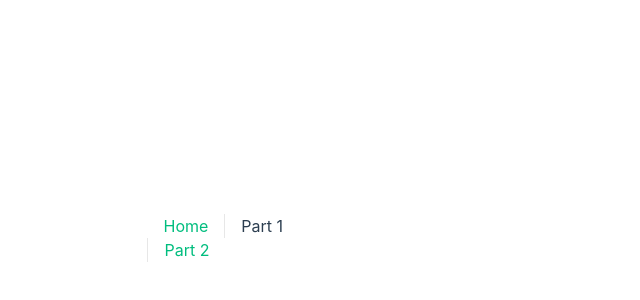
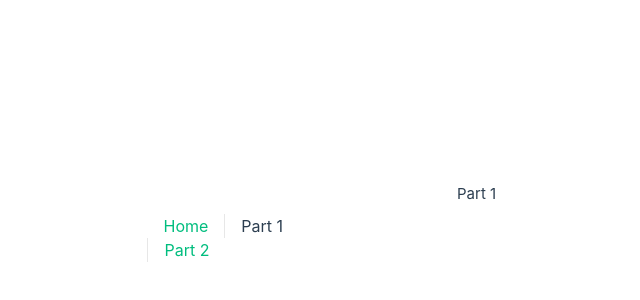
Before and after one commit to ikebk/edukudus-dev-challenge, a Vue app: page /part1 in a window 1280 px wide. Before the commit this address had no page. Shown: the part 170-470 px from the top of the page, without its empty margins (183-823 px from the left). Built offline with nearby package versions, Linux system fonts and the light colour scheme.

Commit message:
Create Events and EventsContainer comps

```diff
--- a/src/routes.js
+++ b/src/routes.js
@@ -13,8 +13,8 @@ const routes = [
   },
   {
     id: 'PartTwoView',
-    name: 'part1',
-    path: '/part1',
+    name: 'part2',
+    path: '/part2',
     meta: {},
   },
 ]
--- a/src/views/PartOneView.vue
+++ b/src/views/PartOneView.vue
@@ -1,3 +1,6 @@
 <template>
-  <!--  -->
+  <div>
+    <!--  -->
+    Part 1
+  </div>
 </template>
--- a/src/views/PartTwoView.vue
+++ b/src/views/PartTwoView.vue
@@ -1,3 +1,6 @@
 <template>
-  <!--  -->
+  <div>
+    <!--  -->
+    Part 2
+  </div>
 </template>
```
Also changed, not shown: src/components/Events.vue (added), src/components/EventsContainer.vue (added).
